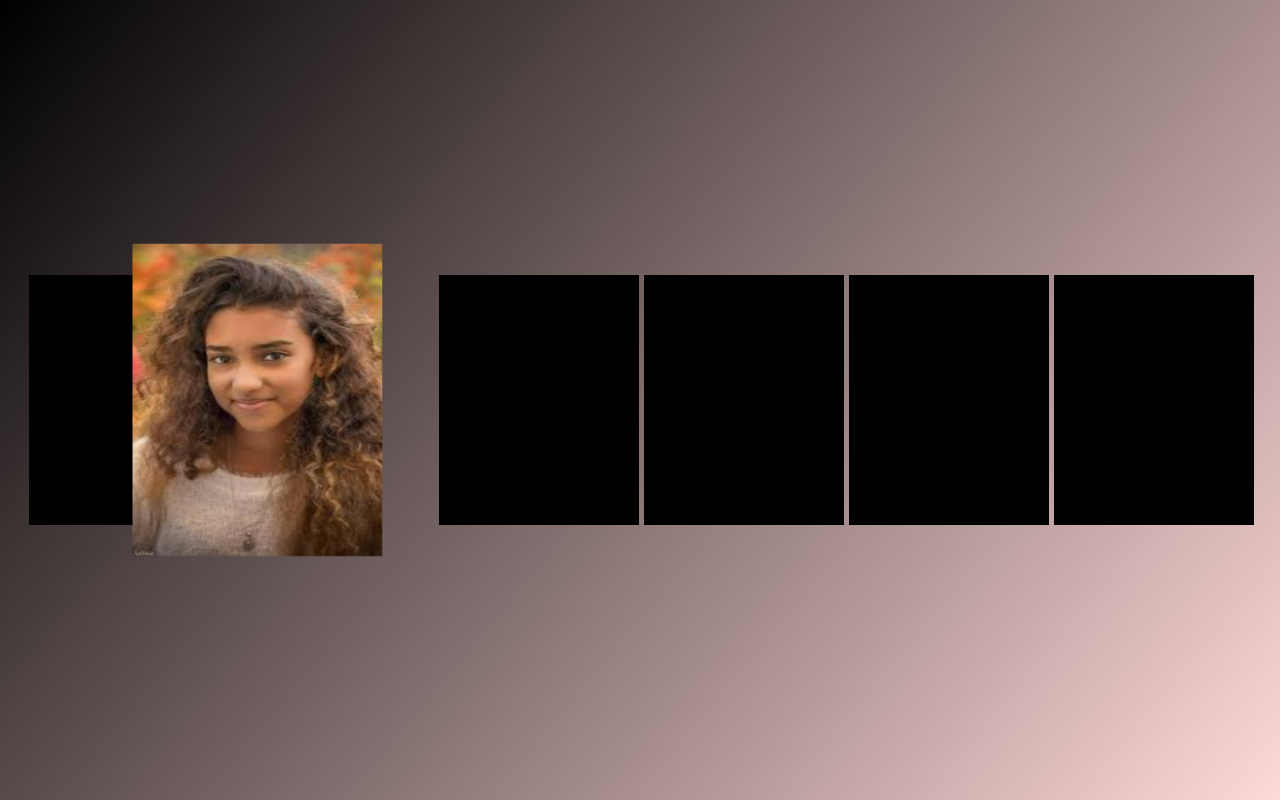
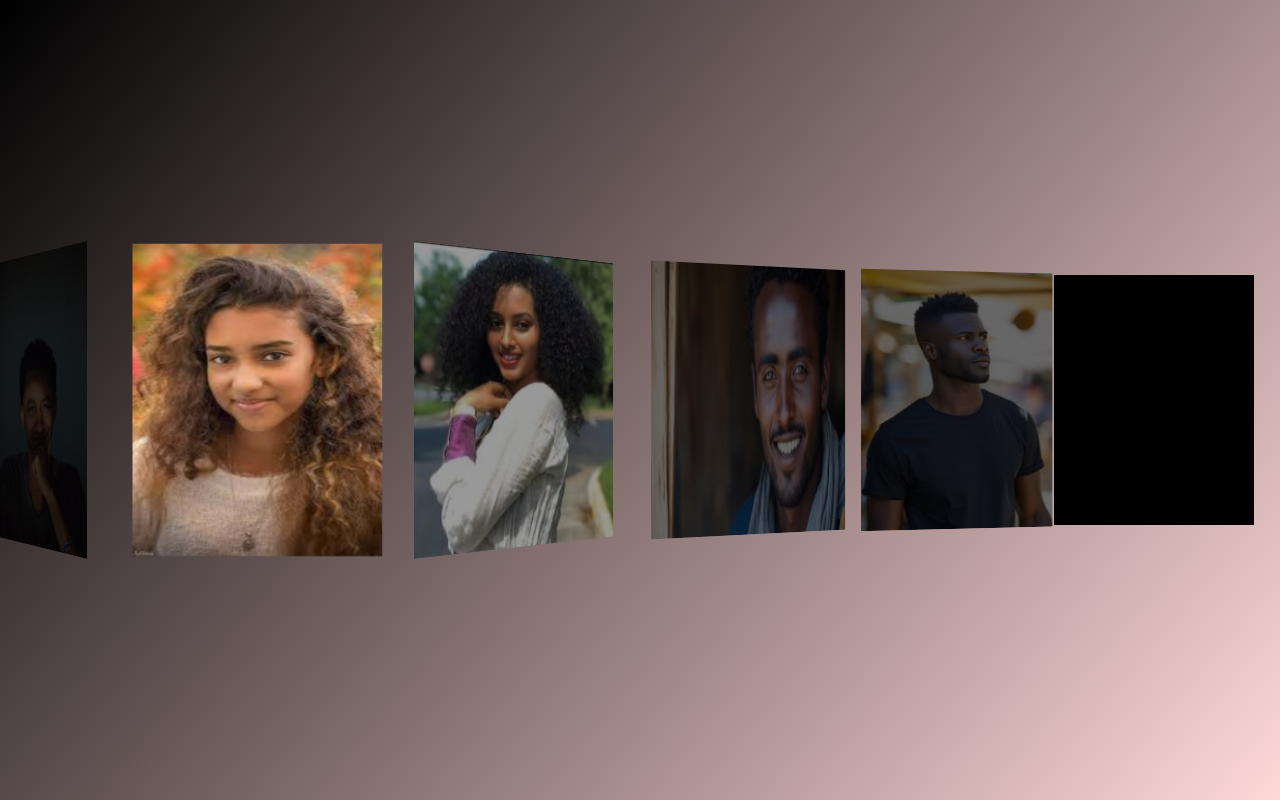
Before and after one commit to lleull/throne, a Next.js app: page / in a window 1280 px wide. In both pictures the pointer is over the picture 334 px from the left and 400 px from the top of the page. Built offline with nearby package versions, Linux system fonts and the light colour scheme.

Commit message:
cssAnimations

```diff
--- a/src/app/globals.css
+++ b/src/app/globals.css
@@ -60,3 +60,28 @@ p {
   filter: brightness(1);
   transform: translateZ(200px);
 }
+
+.image:hover+* {
+  transform: translateZ(150px) rotateY(40deg);
+  filter: brightness(0.6);
+}
+
+.image:hover+*+* {
+  transform: translateZ(70px) rotateY(20deg);
+  filter: brightness(0.4);
+}
+
+.image:hover+*+*+* {
+  transform: translateZ(30px) rotateY(10deg);
+  filter: brightness(0.4);
+}
+
+.image:has(+*:hover) {
+  transform: translateZ(150px) rotateY(-40deg);
+  filter: brightness(0.2);
+}
+
+.image:has(+*+*:hover) {
+  transform: translateZ(50px) rotateY(-40deg);
+  filter: brightness(0.1);
+}
```
